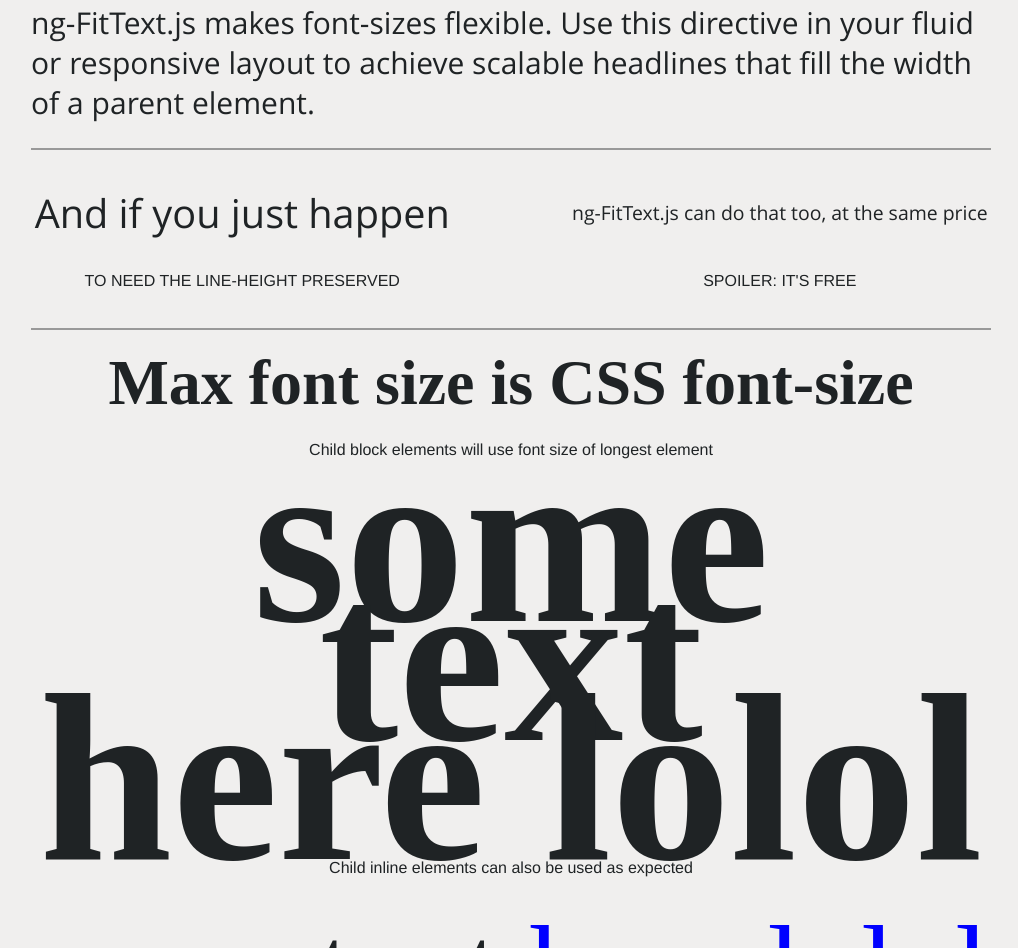
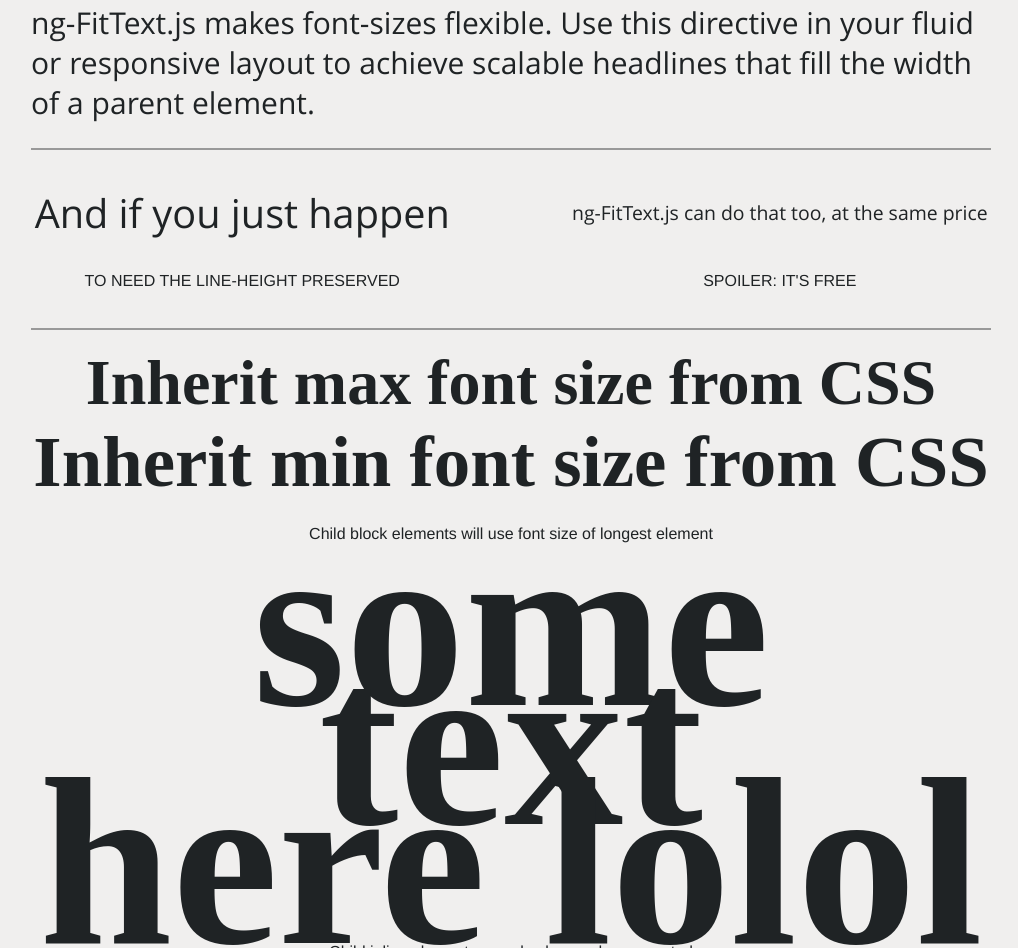
Before and after one commit to patrickmarabeas/ng-FitText.js, a website: page index.html in a window 1280 px wide. Shown: the part 926-1874 px from the top of the page, without its empty margins (129-1147 px from the left). Drawn offline with Linux system fonts and the light colour scheme.

Commit message:
Ability to set min to inherited CSS font-size value
Breaking change: 'initial' replaced with 'inherit'

```diff
--- a/bower.json
+++ b/bower.json
@@ -1,6 +1,6 @@
 {
   "name": "ngFitText",
-  "version": "4.0.0",
+  "version": "4.1.0",
   "main": [
     "dist/ng-FitText.min.js"
   ],
--- a/index.html
+++ b/index.html
@@ -48,7 +48,8 @@
       </div>
     </div>
 
-    <h1 class="setInitial" data-fittext data-fittext-max="initial">Max font size is CSS font-size</h1>
+    <h1 class="setInitial" data-fittext data-fittext-max="inherit">Inherit max font size from CSS</h1>
+    <h1 class="setInitial" data-fittext data-fittext-min="inherit">Inherit min font size from CSS</h1>
 
     <p>Child block elements will use font size of longest element</p>
     <h1 data-fittext>
--- a/package.json
+++ b/package.json
@@ -1,6 +1,6 @@
 {
   "name": "ng-fittext",
-  "version": "4.0.0",
+  "version": "4.1.0",
   "description": "An AngularJS directive for inflating web type",
   "homepage": "https://github.com/patrickmarabeas/ng-FitText.js",
   "bugs": "https://github.com/patrickmarabeas/ng-FitText.js/issues",
--- a/src/ng-FitText.js
+++ b/src/ng-FitText.js
@@ -1,4 +1,5 @@
-/* ng-FitText.js v4.0.0
+/**
+ * ng-FitText.js v4.1.0
  * https://github.com/patrickmarabeas/ng-FitText.js
  *
  * Original jQuery project: https://github.com/davatron5000/FitText.js
@@ -7,7 +8,7 @@
  * Released under the MIT license
  * http://opensource.org/licenses/mit-license.php
  *
- * Date: 18/01/2016
+ * Date: 23/01/2016
  */
 
 (function(window, document, angular, undefined) {
@@ -42,8 +43,8 @@
               , newlines        = element.children().length || 1
               , loadDelay       = attrs.fittextLoadDelay || config.loadDelay
               , compressor      = attrs.fittext || config.compressor
-              , minFontSize     = attrs.fittextMin || config.min
-              , maxFontSize     = (attrs.fittextMax === 'initial' ? computed['font-size'] : attrs.fittextMax) || config.max
+              , minFontSize     = (attrs.fittextMin ==='inherit' ? computed['font-size'] : attrs.fittextMin) || config.min
+              , maxFontSize     = (attrs.fittextMax === 'inherit' ? computed['font-size'] : attrs.fittextMax) || config.max
               , lineHeight      = computed['line-height']
               , display         = computed['display']
               , calcSize        = 10
```
Also changed, not shown: dist/ng-FitText.min.js.
